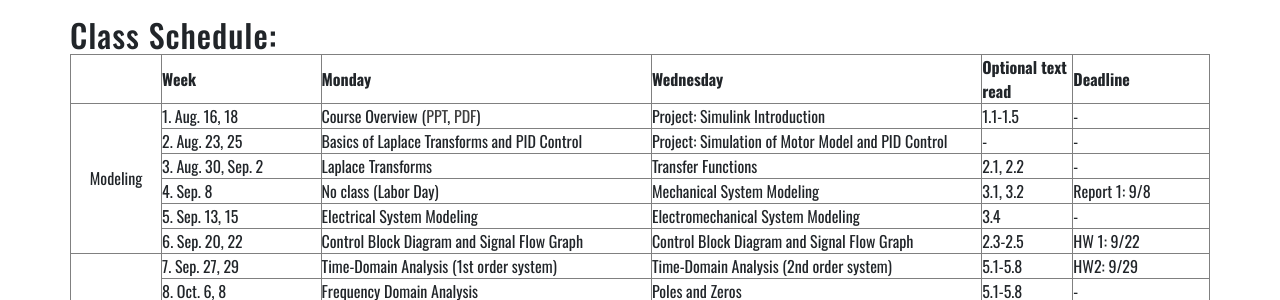
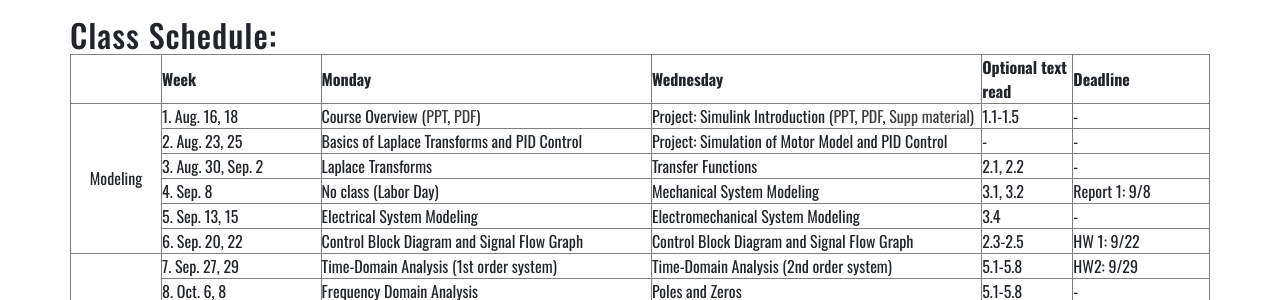
Before and after one commit to assistiverobotcenter/assistiverobotcenter, a Jekyll site: the page built from courses/2021Fall-MAE435/overview.html, in a window 1280 px wide. Shown: the part 923-1223 px from the top of the page. Built offline with Jekyll 4.4.1, drawn with Linux system fonts in a browser that asks for light colours.

Commit message:
Updated MAE435 page

```diff
--- a/courses/2021Fall-MAE435/overview.html
+++ b/courses/2021Fall-MAE435/overview.html
@@ -170,8 +170,8 @@ sections:
                             </tr>
                             <tr>
                                 <td>1. Aug. 16, 18</td>
-                                <td>Course Overview (<a href="https://www.dropbox.com/s/m4vnbwwsxs5thpu/Lecture%201%20-%20Course%20Overview.pptx?dl=0">PPT</a>, <a href="https://www.dropbox.com/s/9s6anm3r88itsy3/Lecture%201%20-%20Course%20Overview.pdf?dl=0">PDF</a>) </td>
-                                <td><a xhref="https://www.dropbox.com/s/ypv9f56s1qnbu52/Lecture%202%20-%20Project-Simulink%20Introduction.pptx?dl=0">Project: Simulink Introduction</a> </td>
+                                <td>Course Overview (<a href="https://www.dropbox.com/s/845renzggcgpyxc/Lecture%201%20-%20Course%20Overview.pptx?dl=0">PPT</a>, <a href="https://www.dropbox.com/s/9s6anm3r88itsy3/Lecture%201%20-%20Course%20Overview.pdf?dl=0">PDF</a>) </td>
+                                <td>Project: Simulink Introduction (<a href="https://www.dropbox.com/s/00sxf090i6ct98g/Lecture%202%20-%20Project-Simulink%20Introduction%20for%20First%20ODE%20I.pptx?dl=0">PPT</a>, <a href="https://www.dropbox.com/s/6cbl40a5mlzjauo/Lecture%202%20-%20Project-Simulink%20Introduction%20for%20First%20ODE%20I.pdf?dl=0">PDF</a>, <a href="https://www.dropbox.com/s/a96aho1vfqplfaf/Lecture%202%20-%20Support%20Materials-Introduction%20to%20Matlab.pptx?dl=0">Supp material</a>)</td>
                                 <td>1.1-1.5</td>
                                 <td>-</td>
                               </tr>
```
